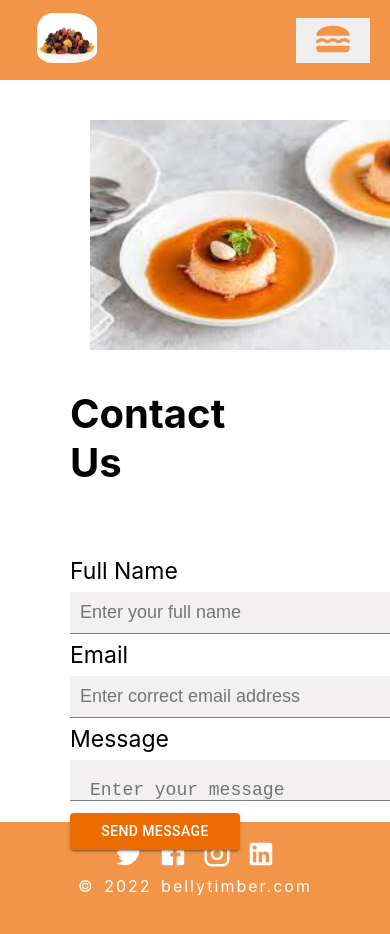
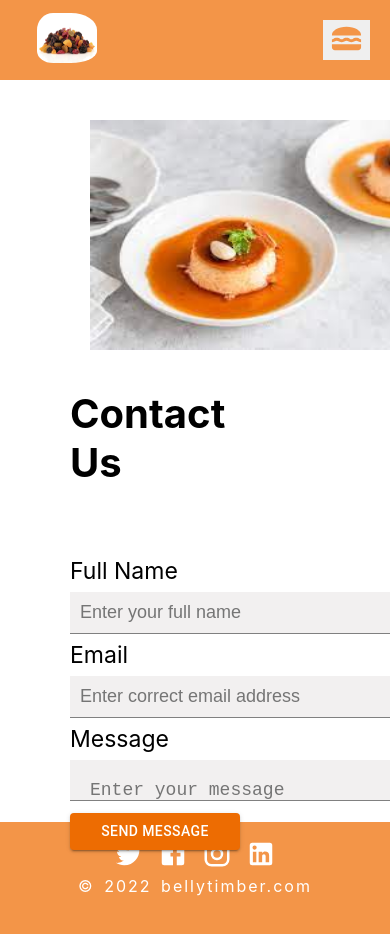
Before and after one commit to 897Godislove/Pure-React, a React (Create React App) app: page /contact in a window 390 px wide. Shown: the top 934 px of the page. Built offline with nearby package versions, Linux system fonts and the light colour scheme.

Commit message:
Update Navbar.css

```diff
--- a/src/css/Navbar.css
+++ b/src/css/Navbar.css
@@ -68,7 +68,7 @@
   .navbar .rightSide{
     justify-content: flex-end;
     padding: 10px;
-    width: 20%;
+    width: 10%;
   }
   .navbar .rightSide .button{
     display: inherit;
@@ -81,7 +81,7 @@
     display: none;
   }
   .navbar .rightSide svg{
-  font-size: 40px;
+  font-size: 35px;
   }
 }
 
```
